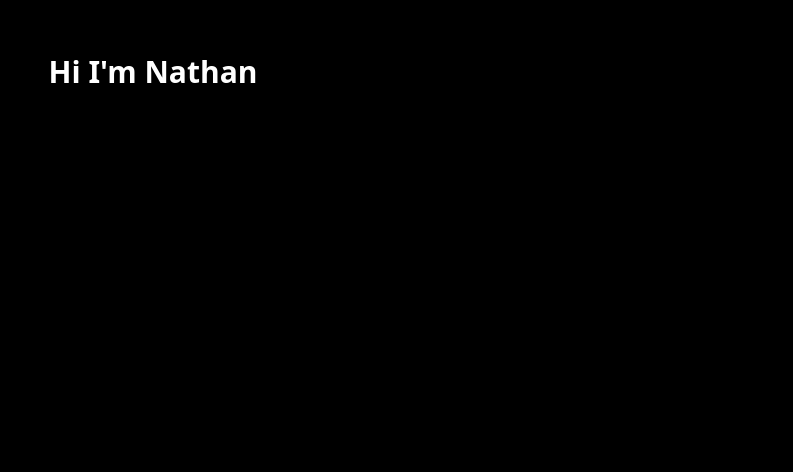
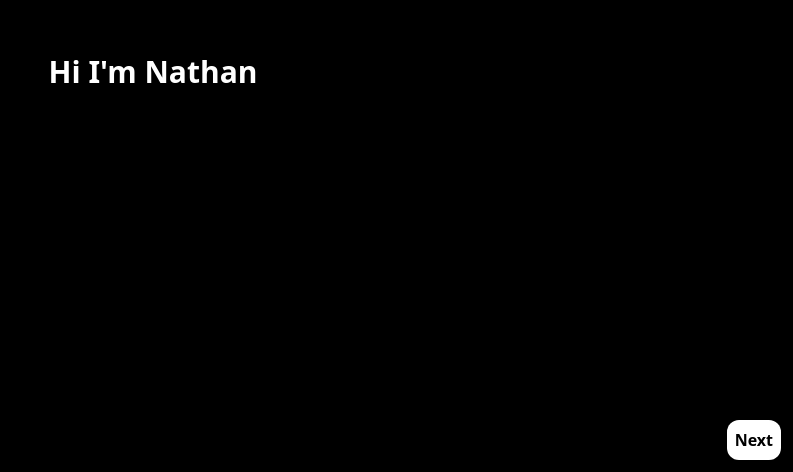
Before and after one commit to NathanDjianMartin/nathan-cv, a Next.js app: page / in a window 1280 px wide. Shown: the part 328-800 px from the top of the page, without its empty margins (487-1280 px from the left). Built offline with nearby package versions, Linux system fonts and the light colour scheme.

Commit message:
feat: animate landing page

```diff
--- /dev/null
+++ b/src/components/Button.tsx
@@ -0,0 +1,14 @@
+import React, { ButtonHTMLAttributes } from 'react'
+
+interface ButtonProps extends React.ButtonHTMLAttributes<HTMLButtonElement> {}
+
+export default function Button({ onClick, children, className }: ButtonProps) {
+  return (
+    <button
+      onClick={onClick}
+      className={`bg-white font-bold p-2 rounded-xl absolute bottom-3 right-3 ${className}`}
+    >
+      {children}
+    </button>
+  )
+}
--- a/src/pages/_app.tsx
+++ b/src/pages/_app.tsx
@@ -2,5 +2,9 @@ import '@/styles/globals.css'
 import type { AppProps } from 'next/app'
 
 export default function App({ Component, pageProps }: AppProps) {
-  return <Component {...pageProps} />
+  return (
+    <div className="bg-black">
+      <Component {...pageProps} />
+    </div>
+  )
 }
--- a/src/pages/index.tsx
+++ b/src/pages/index.tsx
@@ -1,5 +1,6 @@
 import Image from 'next/image'
 import { Inter } from 'next/font/google'
+import Button from '@/components/Button'
 
 const inter = Inter({ subsets: ['latin'] })
 
@@ -7,9 +8,15 @@ export default function Home() {
   return (
     <main className="">
       <div className="flex items-center justify-center h-screen">
-        <h1 className="text-white text-3xl font-extrabold">
+        <h1 className="animate-[slideFromLeft_1s_ease] text-white text-3xl font-extrabold">
           Hi I&apos;m Nathan
         </h1>
+        <Button
+          className="opacity-0 animate-[fadeIn_2s_ease_1s_1_forwards]"
+          onClick={() => {}}
+        >
+          Next
+        </Button>
       </div>
     </main>
   )
--- a/tailwind.config.js
+++ b/tailwind.config.js
@@ -7,10 +7,15 @@ module.exports = {
   ],
   theme: {
     extend: {
-      backgroundImage: {
-        'gradient-radial': 'radial-gradient(var(--tw-gradient-stops))',
-        'gradient-conic':
-          'conic-gradient(from 180deg at 50% 50%, var(--tw-gradient-stops))',
+      keyframes: {
+        slideFromLeft: {
+          '0%': { transform: 'translateX(-100px)', opacity: 0 },
+          '100%': { transform: 'translateX(0px)', opacity: 1 },
+        },
+        fadeIn: {
+          '0%': { opacity: 0 },
+          '100%': { opacity: 1 },
+        },
       },
     },
   },
```
